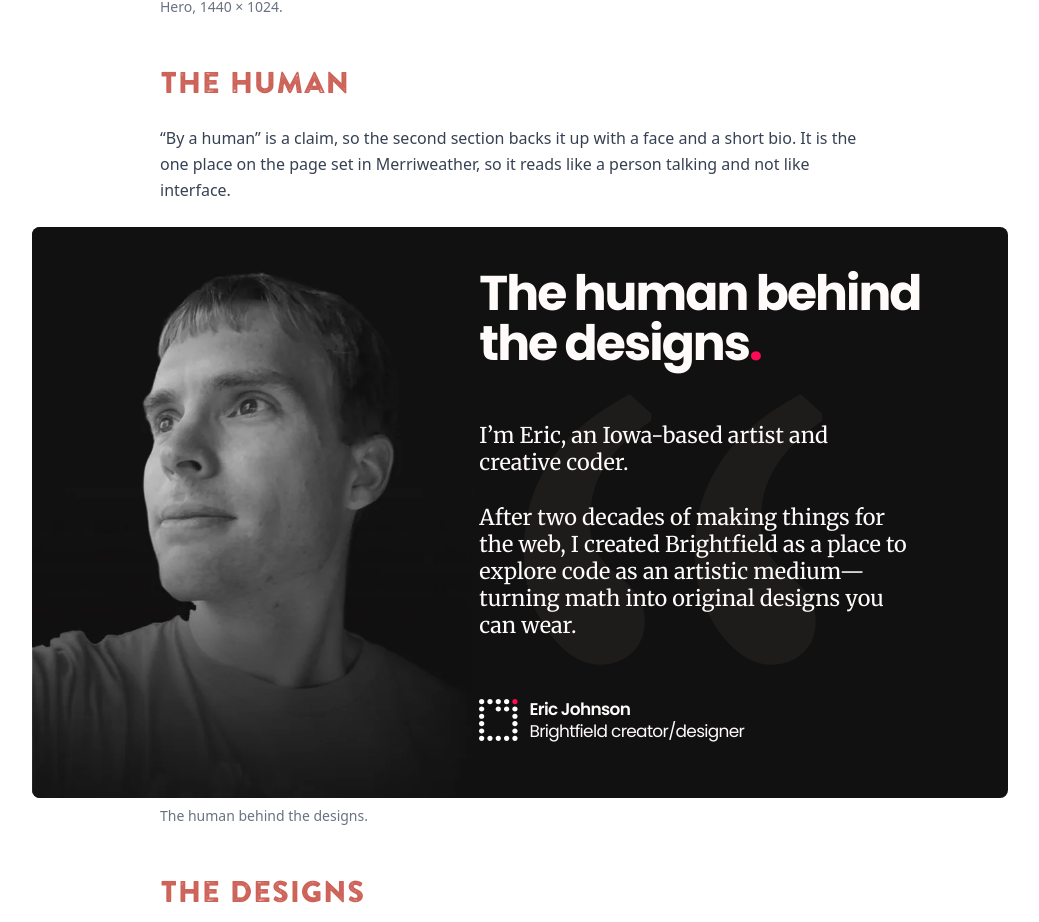
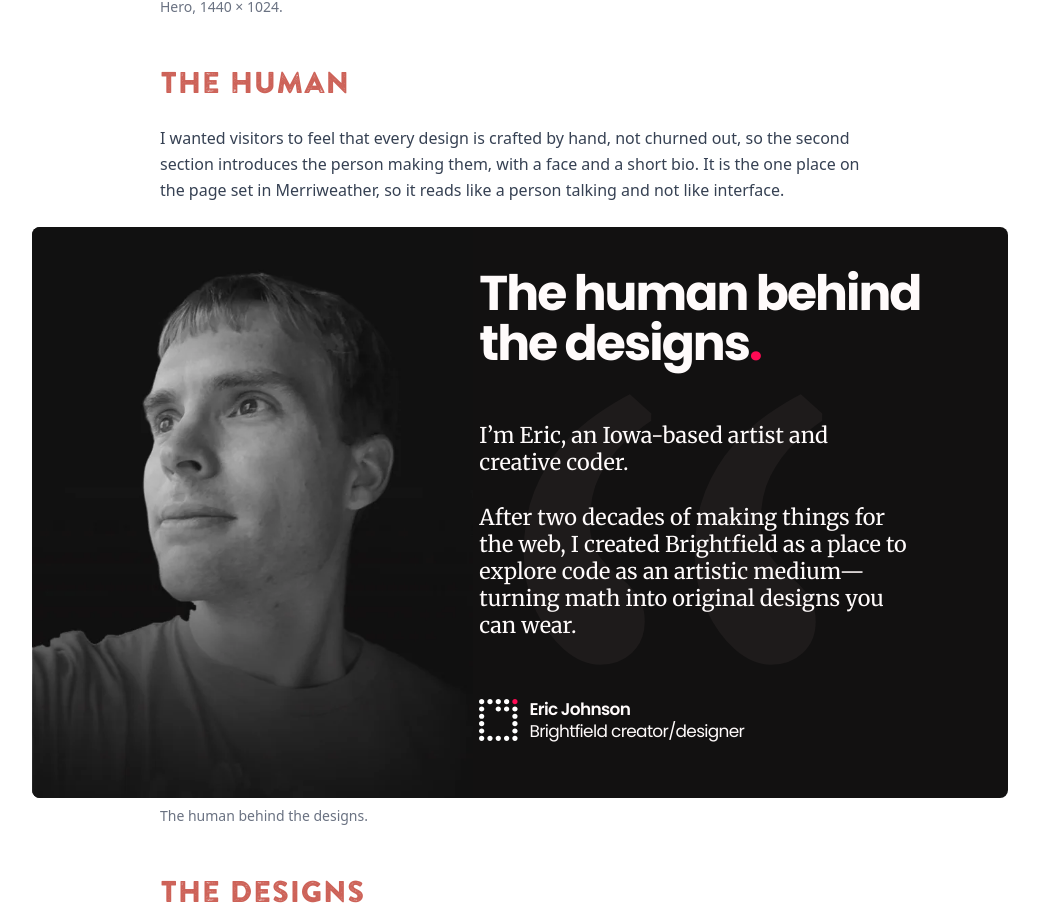
Before and after one commit to onetwothreebutter/ericdjohnson-portfolio, a Next.js app in the folder next-frontend/: page /work-ive-done/brightfield-redesign in a window 1280 px wide. Shown: the part 1675-2597 px from the top of the page, without its empty margins (120-1159 px from the left). Built offline with nearby package versions, Linux system fonts and the light colour scheme.

Commit message:
Reword the human section intro around craft
Co-Authored-By: Claude Opus 5.5 <noreply@anthropic.com>
Claude-Session: https://claude.ai/code/session_016ninutameoH43RX764rPhJ

```diff
--- a/next-frontend/src/app/work-ive-done/brightfield-redesign/page.tsx
+++ b/next-frontend/src/app/work-ive-done/brightfield-redesign/page.tsx
@@ -152,7 +152,7 @@ export default function BrightfieldRedesignPage() {
                 <section>
                     <SectionHeading id="human">The Human</SectionHeading>
                     <p className="text-gray-700 leading-relaxed">
-                        &ldquo;By a human&rdquo; is a claim, so the second section backs it up with a face and a short bio. It is the one place on the page set in Merriweather, so it reads like a person talking and not like interface.
+                        I wanted visitors to feel that every design is crafted by hand, not churned out, so the second section introduces the person making them, with a face and a short bio. It is the one place on the page set in Merriweather, so it reads like a person talking and not like interface.
                     </p>
                     <Figure caption="The human behind the designs.">
                         <HumanMockup />
```
